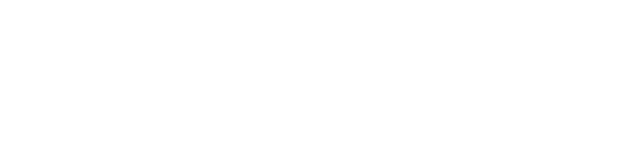
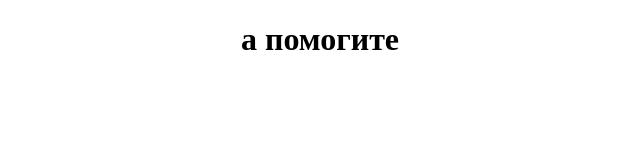
Before and after one commit to dev-idk/dev-idk.github.io, a plain HTML site: page index.html in a window 1280 px wide. Shown: the whole page, without its empty margins (320-960 px from the left). Drawn offline with Linux system fonts and the light colour scheme.

Commit message:
Update index.html

```diff
--- a/index.html
+++ b/index.html
@@ -5,7 +5,7 @@
 
 <body>
 
-<h1 align="center" color="#ff0000">
+<h1 align="center" color="#ff0000">а помогите</h1>
 
 </body>
 
```
